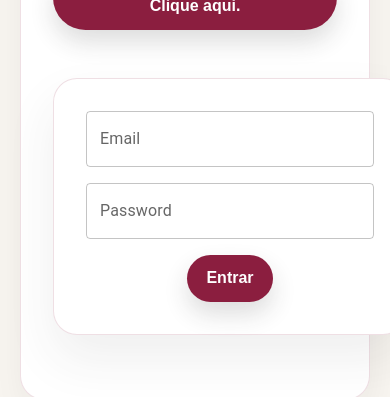
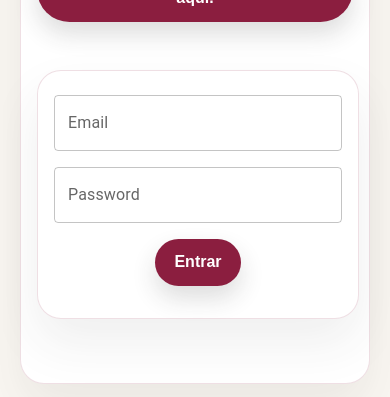
Before and after one commit to LucasCorreia1108/my_menu_frontend, a React (Vite) app: page /auth in a window 390 px wide. Shown: the part 365-762 px from the top of the page. Built offline with nearby package versions, Linux system fonts and the light colour scheme; no server answers.

Commit message:
fix: Auth form responsive adjustment

```diff
--- a/src/components/confirmOrderPopup/confirmOrderPopup.jsx
+++ b/src/components/confirmOrderPopup/confirmOrderPopup.jsx
@@ -27,7 +27,7 @@ export default function ConfirmOrderPopup({ open, onClose, onConfirm }) {
             }
         }
     }
-    console.log(formData?.pickupTime)
+
 
     const handleFormDataChange = (e) => {
         setFormData({
--- a/src/page/auth/auth.module.css
+++ b/src/page/auth/auth.module.css
@@ -22,3 +22,10 @@ form select {
   min-width: 260px;
   border-color: rgba(85, 107, 47, 0.18);
 }
+
+@media screen and (max-width: 600px) {
+  .authPageContainer,
+form {
+    padding: 1.5rem 1rem 2rem;
+  }
+}
```
